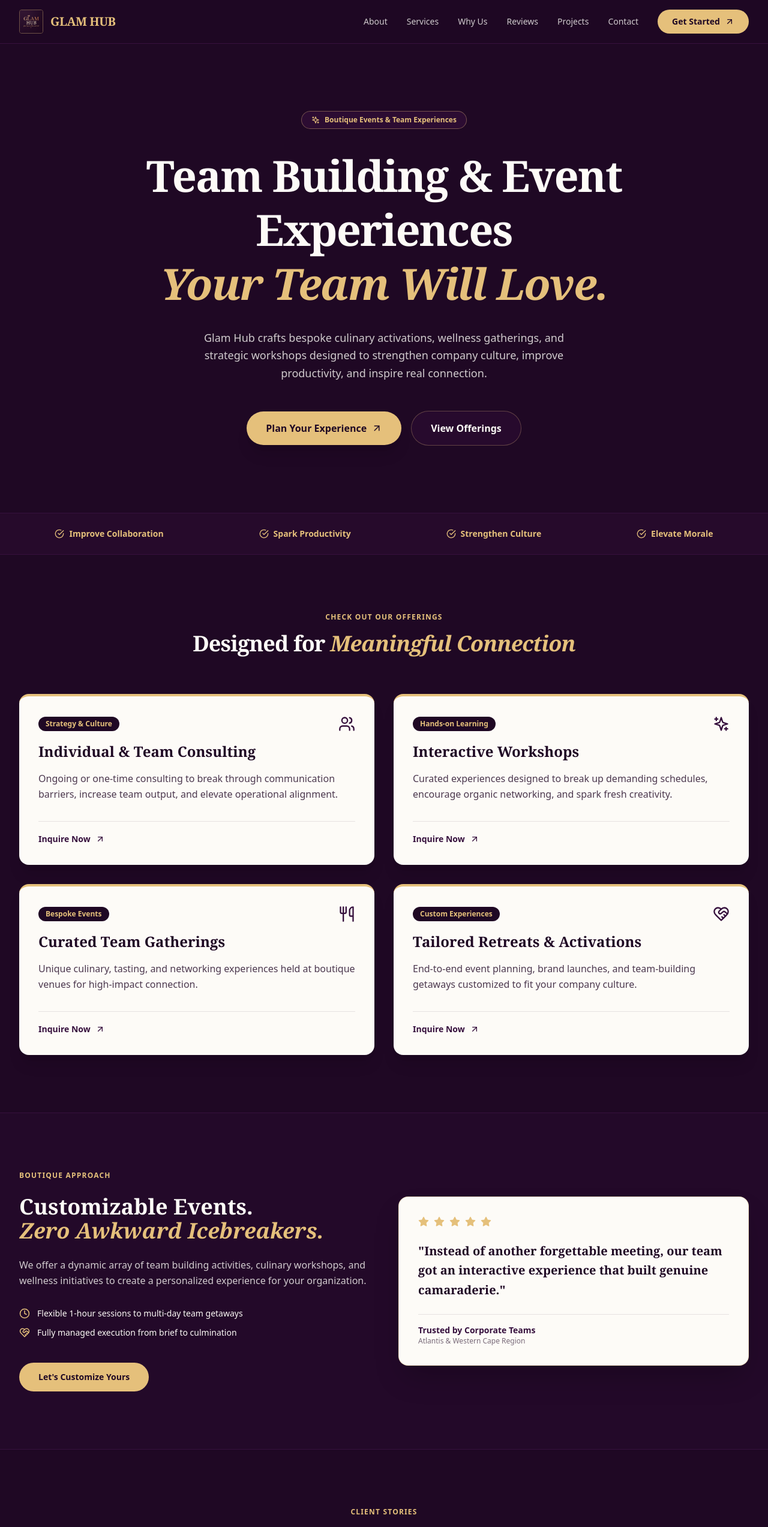
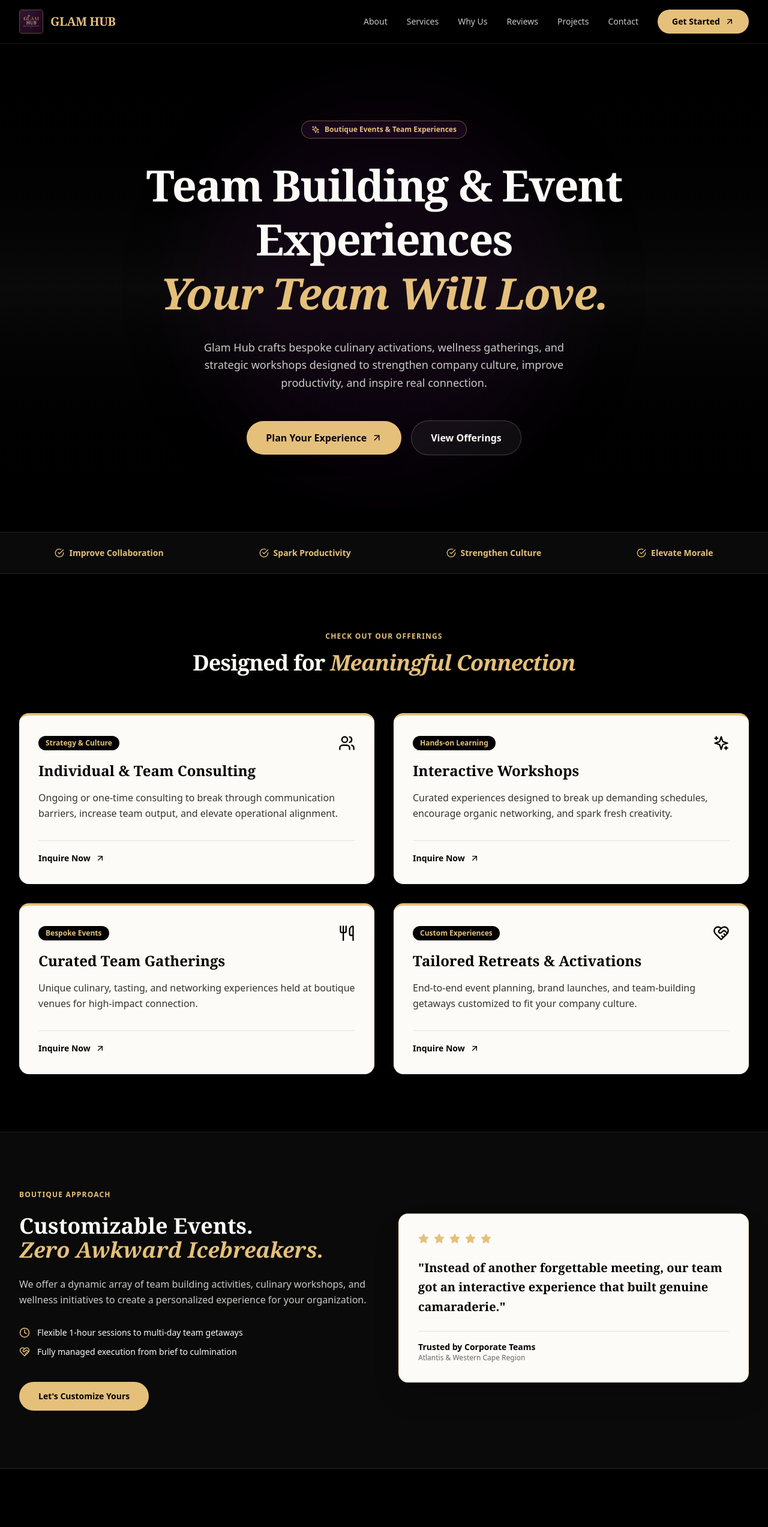
Before and after one commit to radleymeyer-ship-it/Glamhub, a React (Vite) app: page / in a window 1280 px wide. Shown: the top 2546 px of the page at 60% size. Built offline with nearby package versions, Linux system fonts and the light colour scheme; a web font is replaced by a local one.

Commit message:
Update layout with black background, cream card contrast, and animations

```diff
--- a/src/App.jsx
+++ b/src/App.jsx
@@ -75,7 +75,7 @@
         <Route
           path="*"
           element={
-            <div className="min-h-screen bg-[#1F0824] text-[#FDFBF7] font-sans antialiased selection:bg-[#E5C07B] selection:text-[#1F0824]">
+            <div className="min-h-screen bg-black text-[#FDFBF7] font-sans antialiased selection:bg-[#E5C07B] selection:text-black">
               <Navbar menuOpen={menuOpen} setMenuOpen={setMenuOpen} onContact={openContact} />
               <main>
                 <Hero onContact={openContact} />
@@ -98,13 +98,13 @@
 function Navbar({ menuOpen, setMenuOpen, onContact }) {
   const links = ['About', 'Services', 'Why Us', 'Reviews', 'Projects', 'Contact']
   return (
-    <header className="sticky top-0 z-50 w-full border-b border-[#36103D] bg-[#1F0824]/95 backdrop-blur-md">
+    <header className="sticky top-0 z-50 w-full border-b border-white/10 bg-black/90 backdrop-blur-md">
       <nav className="mx-auto flex max-w-7xl items-center justify-between px-6 py-4 lg:px-8">
-        <a className="flex items-center gap-3" href="#top">
+        <a className="flex items-center gap-3 transition-transform hover:scale-105" href="#top">
           <img className="h-10 w-auto rounded object-cover border border-[#E5C07B]/40" src={logoUrl} alt="Glam Hub Logo" />
           <span className="text-xl font-bold tracking-tight text-[#E5C07B] font-serif">GLAM HUB</span>
         </a>
-        <div className={`fixed inset-x-0 top-[73px] flex flex-col gap-6 border-b border-[#36103D] bg-[#1F0824] p-6 transition-all md:static md:flex md:flex-row md:items-center md:gap-8 md:border-none md:bg-transparent md:p-0 ${menuOpen ? 'flex' : 'hidden md:flex'}`}>
+        <div className={`fixed inset-x-0 top-[73px] flex flex-col gap-6 border-b border-white/10 bg-black p-6 transition-all duration-300 md:static md:flex md:flex-row md:items-center md:gap-8 md:border-none md:bg-transparent md:p-0 ${menuOpen ? 'flex' : 'hidden md:flex'}`}>
           {links.map((link) =>
             link === 'Projects' ? (
               <Link key={link} to="/projects" className="text-sm font-medium text-[#FDFBF7]/80 transition hover:text-[#E5C07B]" onClick={() => setMenuOpen(false)}>
@@ -116,7 +116,7 @@
               </a>
             )
           )}
-          <button className="flex items-center justify-center gap-2 rounded-full bg-[#E5C07B] px-6 py-2.5 text-sm font-bold text-[#1F0824] transition hover:bg-[#FDFBF7]" onClick={onContact}>
+          <button className="flex items-center justify-center gap-2 rounded-full bg-[#E5C07B] px-6 py-2.5 text-sm font-bold text-black transition-all duration-300 hover:bg-[#FDFBF7] hover:scale-105 hover:shadow-lg hover:shadow-[#E5C07B]/20" onClick={onContact}>
             Get Started <ArrowUpRight size={16} />
           </button>
         </div>
@@ -130,10 +130,13 @@
 
 function Hero({ onContact }) {
   return (
-    <section className="relative overflow-hidden py-20 lg:py-28 bg-[radial-gradient(ellipse_at_top,_var(--tw-gradient-stops))] from-[#36103D] via-[#1F0824] to-[#1F0824]" id="top">
-      <div className="mx-auto max-w-7xl px-6 lg:px-8 text-center space-y-8">
-        <div className="inline-flex items-center gap-2 rounded-full border border-[#E5C07B]/40 bg-[#36103D]/60 px-4 py-1.5 text-xs font-semibold text-[#E5C07B]">
-          <Sparkles size={14} /> Boutique Events &amp; Team Experiences
+    <section className="relative overflow-hidden py-24 lg:py-32 bg-gradient-to-b from-black via-[#0A0A0A] to-black" id="top">
+      {/* Background radial glow */}
+      <div className="absolute top-1/2 left-1/2 -translate-x-1/2 -translate-y-1/2 w-[600px] h-[600px] bg-[#280C2E]/30 rounded-full blur-3xl pointer-events-none" />
+
+      <div className="relative z-10 mx-auto max-w-7xl px-6 lg:px-8 text-center space-y-8 animate-fade-in-up">
+        <div className="inline-flex items-center gap-2 rounded-full border border-[#E5C07B]/40 bg-[#280C2E]/50 px-4 py-1.5 text-xs font-semibold text-[#E5C07B] transition-transform hover:scale-105">
+          <Sparkles size={14} className="animate-pulse" /> Boutique Events &amp; Team Experiences
         </div>
 
         <h1 className="mx-auto max-w-4xl text-5xl font-bold tracking-tight text-[#FDFBF7] sm:text-6xl lg:text-7xl font-serif leading-tight">
@@ -146,10 +149,10 @@
         </p>
 
         <div className="flex flex-wrap items-center justify-center gap-4 pt-4">
-          <button className="flex items-center gap-2 rounded-full bg-[#E5C07B] px-8 py-4 text-base font-bold text-[#1F0824] shadow-xl transition hover:bg-[#FDFBF7]" onClick={onContact}>
+          <button className="flex items-center gap-2 rounded-full bg-[#E5C07B] px-8 py-4 text-base font-bold text-black shadow-xl transition-all duration-300 hover:bg-[#FDFBF7] hover:scale-105 hover:shadow-[#E5C07B]/20" onClick={onContact}>
             Plan Your Experience <ArrowUpRight size={18} />
           </button>
-          <a className="flex items-center gap-2 rounded-full border border-[#E5C07B]/30 bg-[#36103D]/40 px-8 py-4 text-base font-semibold text-[#FDFBF7] transition hover:bg-[#36103D]" href="#services">
+          <a className="flex items-center gap-2 rounded-full border border-white/20 bg-white/5 px-8 py-4 text-base font-semibold text-[#FDFBF7] transition-all duration-300 hover:bg-white/10 hover:border-[#E5C07B]/50" href="#services">
             View Offerings
           </a>
         </div>
@@ -161,10 +164,10 @@
 function ValueBanner() {
   const points = ['Improve Collaboration', 'Spark Productivity', 'Strengthen Culture', 'Elevate Morale']
   return (
-    <div className="border-y border-[#36103D] bg-[#36103D]/30 py-6">
+    <div className="border-y border-white/10 bg-[#0A0A0A] py-6">
       <div className="mx-auto flex max-w-7xl flex-wrap items-center justify-around gap-6 px-6 text-sm font-semibold text-[#E5C07B]">
         {points.map((pt) => (
-          <div key={pt} className="flex items-center gap-2">
+          <div key={pt} className="flex items-center gap-2 transition-transform hover:scale-105">
             <CheckCircle size={16} className="text-[#E5C07B]" />
             <span>{pt}</span>
           </div>
@@ -176,34 +179,37 @@
 
 function ServicesSection({ onContact }) {
   return (
-    <section className="py-24 bg-[#1F0824] border-b border-[#36103D]" id="services">
+    <section className="py-24 bg-black border-b border-white/10" id="services">
       <div className="mx-auto max-w-7xl px-6 lg:px-8 space-y-16">
-        <div className="text-center space-y-4">
+        <div className="text-center space-y-4 animate-fade-in-up">
           <div className="text-xs font-bold tracking-widest text-[#E5C07B] uppercase">Check Out Our Offerings</div>
           <h2 className="text-3xl font-bold tracking-tight text-[#FDFBF7] sm:text-4xl font-serif">
             Designed for <span className="italic text-[#E5C07B]">Meaningful Connection</span>
           </h2>
         </div>
 
-        {/* 3 Cheers Style Cream Card Grid with Black Text */}
+        {/* 3 Cheers Style Cream Cards with Black Text and Hover Animations */}
         <div className="grid grid-cols-1 gap-8 md:grid-cols-2">
           {services.map((item) => {
             const IconComponent = item.icon
             return (
-              <div key={item.title} className="group flex flex-col justify-between rounded-2xl bg-[#FDFBF7] p-8 text-[#1F0824] shadow-xl border-t-4 border-[#E5C07B] transition duration-300 hover:scale-[1.01]">
+              <div
+                key={item.title}
+                className="group flex flex-col justify-between rounded-2xl bg-[#FDFBF7] p-8 text-black shadow-2xl border-t-4 border-[#E5C07B] transition-all duration-300 hover:-translate-y-2 hover:shadow-[#E5C07B]/15"
+              >
                 <div className="space-y-4">
                   <div className="flex items-center justify-between">
-                    <span className="rounded-full bg-[#1F0824] px-3 py-1 text-xs font-bold text-[#E5C07B]">
+                    <span className="rounded-full bg-black px-3 py-1 text-xs font-bold text-[#E5C07B] transition-transform group-hover:scale-105">
                       {item.tag}
                     </span>
-                    <IconComponent size={28} className="text-[#36103D]" />
+                    <IconComponent size={28} className="text-black transition-transform duration-300 group-hover:rotate-6 group-hover:text-[#CFA252]" />
                   </div>
-                  <h3 className="text-2xl font-bold text-[#1F0824] font-serif">{item.title}</h3>
-                  <p className="text-base font-normal leading-relaxed text-[#1F0824]/80">{item.description}</p>
+                  <h3 className="text-2xl font-bold text-black font-serif transition-colors group-hover:text-[#280C2E]">{item.title}</h3>
+                  <p className="text-base font-normal leading-relaxed text-black/80">{item.description}</p>
                 </div>
-                <div className="mt-8 pt-4 border-t border-[#1F0824]/10">
-                  <button onClick={onContact} className="inline-flex items-center gap-2 text-sm font-bold text-[#36103D] hover:text-[#CFA252]">
-                    Inquire Now <ArrowUpRight size={16} />
+                <div className="mt-8 pt-4 border-t border-black/10">
+                  <button onClick={onContact} className="inline-flex items-center gap-2 text-sm font-bold text-black hover:text-[#CFA252] transition-colors">
+                    Inquire Now <ArrowUpRight size={16} className="transition-transform group-hover:translate-x-1 group-hover:-translate-y-1" />
                   </button>
                 </div>
               </div>
@@ -217,7 +223,7 @@
 
 function BoutiqueFeature({ onContact }) {
   return (
-    <section className="py-24 bg-[#36103D]/20 border-b border-[#36103D]" id="why-us">
+    <section className="py-24 bg-[#0A0A0A] border-b border-white/10" id="why-us">
       <div className="mx-auto max-w-7xl px-6 lg:px-8">
         <div className="grid grid-cols-1 gap-12 lg:grid-cols-12 lg:items-center">
           <div className="lg:col-span-6 space-y-6">
@@ -240,24 +246,24 @@
               </div>
             </div>
             <div className="pt-4">
-              <button className="rounded-full bg-[#E5C07B] px-8 py-3.5 text-sm font-bold text-[#1F0824] hover:bg-[#FDFBF7] transition" onClick={onContact}>
+              <button className="rounded-full bg-[#E5C07B] px-8 py-3.5 text-sm font-bold text-black hover:bg-[#FDFBF7] hover:scale-105 transition-all duration-300" onClick={onContact}>
                 Let's Customize Yours
               </button>
             </div>
           </div>
 
-          <div className="lg:col-span-6 rounded-2xl bg-[#FDFBF7] p-8 text-[#1F0824] shadow-2xl border border-[#E5C07B]/40 space-y-6">
+          <div className="lg:col-span-6 rounded-2xl bg-[#FDFBF7] p-8 text-black shadow-2xl border border-[#E5C07B]/40 space-y-6 animate-float">
             <div className="flex items-center gap-2 text-[#E5C07B]">
               {[...Array(5)].map((_, i) => (
                 <Star key={i} size={18} fill="#E5C07B" />
               ))}
             </div>
-            <p className="text-xl font-serif font-bold leading-relaxed text-[#1F0824]">
+            <p className="text-xl font-serif font-bold leading-relaxed text-black">
               "Instead of another forgettable meeting, our team got an interactive experience that built genuine camaraderie."
             </p>
-            <div className="border-t border-[#1F0824]/10 pt-4">
-              <div className="text-sm font-bold text-[#36103D]">Trusted by Corporate Teams</div>
-              <div className="text-xs text-[#1F0824]/60">Atlantis &amp; Western Cape Region</div>
+            <div className="border-t border-black/10 pt-4">
+              <div className="text-sm font-bold text-black">Trusted by Corporate Teams</div>
+              <div className="text-xs text-black/60">Atlantis &amp; Western Cape Region</div>
             </div>
           </div>
         </div>
@@ -268,7 +274,7 @@
 
 function TestimonialsSection() {
   return (
-    <section className="py-24 bg-[#1F0824] border-b border-[#36103D]" id="reviews">
+    <section className="py-24 bg-black border-b border-white/10" id="reviews">
       <div className="mx-auto max-w-7xl px-6 lg:px-8 space-y-16">
         <div className="text-center space-y-4">
           <div className="text-xs font-bold tracking-widest text-[#E5C07B] uppercase">Client Stories</div>
@@ -279,10 +285,10 @@
 
         <div className="grid grid-cols-1 gap-8 md:grid-cols-3">
           {testimonials.map((t) => (
-            <div key={t.author} className="flex flex-col justify-between rounded-2xl border border-[#36103D] bg-[#36103D]/20 p-8 space-y-6">
+            <div key={t.author} className="flex flex-col justify-between rounded-2xl border border-white/10 bg-[#0A0A0A] p-8 space-y-6 transition-all duration-300 hover:border-[#E5C07B]/50 hover:-translate-y-1">
               <Quote size={28} className="text-[#E5C07B]" />
               <p className="text-sm leading-relaxed text-[#FDFBF7]/90 font-normal">"{t.quote}"</p>
-              <div className="border-t border-[#36103D] pt-4">
+              <div className="border-t border-white/10 pt-4">
                 <div className="text-sm font-bold text-[#FDFBF7]">{t.author}</div>
                 <div className="text-xs text-[#E5C07B]">{t.role}</div>
               </div>
@@ -296,9 +302,9 @@
 
 function ContactSection({ onContact }) {
   return (
-    <section className="py-24 bg-[#1F0824]" id="contact">
+    <section className="py-24 bg-black" id="contact">
       <div className="mx-auto max-w-7xl px-6 lg:px-8">
-        <div className="rounded-3xl bg-[#36103D] p-10 lg:p-16 text-center space-y-8 border border-[#E5C07B]/30 shadow-2xl">
+        <div className="rounded-3xl bg-gradient-to-r from-black via-[#111111] to-black p-10 lg:p-16 text-center space-y-8 border border-[#E5C07B]/30 shadow-2xl">
           <h2 className="text-3xl font-bold text-[#FDFBF7] sm:text-5xl font-serif">
             Ready to <span className="italic text-[#E5C07B]">Bring Your Team Together?</span>
           </h2>
@@ -306,7 +312,7 @@
             Fill out a quick request or send us a message. Leave the event design and execution to us!
           </p>
           <div className="flex flex-wrap items-center justify-center gap-4">
-            <button className="flex items-center gap-2 rounded-full bg-[#E5C07B] px-8 py-4 text-base font-bold text-[#1F0824] hover:bg-[#FDFBF7] transition" onClick={onContact}>
+            <button className="flex items-center gap-2 rounded-full bg-[#E5C07B] px-8 py-4 text-base font-bold text-black hover:bg-[#FDFBF7] hover:scale-105 transition-all duration-300 shadow-xl" onClick={onContact}>
               Talk on WhatsApp <MessageCircle size={18} />
             </button>
           </div>
@@ -318,7 +324,7 @@
 
 function Footer() {
   return (
-    <footer className="py-12 bg-[#1F0824] text-[#FDFBF7]/60 border-t border-[#36103D]">
+    <footer className="py-12 bg-black text-[#FDFBF7]/60 border-t border-white/10">
       <div className="mx-auto flex max-w-7xl flex-col items-center justify-between gap-6 px-6 sm:flex-row lg:px-8">
         <a className="flex items-center gap-3" href="#top">
           <img className="h-8 w-auto rounded border border-[#E5C07B]/30" src={logoUrl} alt="Glam Hub Logo" />
@@ -333,29 +339,29 @@
 
 function ContactModal({ onClose }) {
   return (
-    <div className="fixed inset-0 z-50 flex items-center justify-center bg-[#1F0824]/80 p-4 backdrop-blur-sm" onMouseDown={(e) => e.target === e.currentTarget && onClose()}>
-      <div className="relative w-full max-w-md rounded-2xl bg-[#FDFBF7] p-8 text-[#1F0824] shadow-2xl space-y-6 border-t-4 border-[#E5C07B]">
-        <button className="absolute top-4 right-4 text-[#1F0824]/60 hover:text-[#1F0824]" onClick={onClose}>
+    <div className="fixed inset-0 z-50 flex items-center justify-center bg-black/80 p-4 backdrop-blur-md" onMouseDown={(e) => e.target === e.currentTarget && onClose()}>
+      <div className="relative w-full max-w-md rounded-2xl bg-[#FDFBF7] p-8 text-black shadow-2xl space-y-6 border-t-4 border-[#E5C07B] animate-fade-in-up">
+        <button className="absolute top-4 right-4 text-black/60 hover:text-black" onClick={onClose}>
           <X size={20} />
         </button>
         <div>
-          <div className="text-xs font-bold text-[#36103D] uppercase tracking-wider">Start A Conversation</div>
-          <h2 className="text-2xl font-bold text-[#1F0824] mt-1 font-serif">Plan Your Event</h2>
+          <div className="text-xs font-bold text-[#280C2E] uppercase tracking-wider">Start A Conversation</div>
+          <h2 className="text-2xl font-bold text-black mt-1 font-serif">Plan Your Event</h2>
         </div>
         <form className="space-y-4" onSubmit={(e) => { e.preventDefault(); window.open('https://wa.me/message/3AYEEDG6LF4RF1', '_blank') }}>
           <div>
-            <label className="block text-xs font-bold text-[#1F0824] mb-1">Name</label>
-            <input required placeholder="Your name" className="w-full rounded-lg border border-[#1F0824]/20 bg-white px-3 py-2 text-sm text-[#1F0824] focus:border-[#E5C07B] focus:outline-none" />
+            <label className="block text-xs font-bold text-black mb-1">Name</label>
+            <input required placeholder="Your name" className="w-full rounded-lg border border-black/20 bg-white px-3 py-2 text-sm text-black focus:border-[#E5C07B] focus:outline-none" />
           </div>
           <div>
-            <label className="block text-xs font-bold text-[#1F0824] mb-1">Company / Team</label>
-            <input required placeholder="Organization name" className="w-full rounded-lg border border-[#1F0824]/20 bg-white px-3 py-2 text-sm text-[#1F0824] focus:border-[#E5C07B] focus:outline-none" />
+            <label className="block text-xs font-bold text-black mb-1">Company / Team</label>
+            <input required placeholder="Organization name" className="w-full rounded-lg border border-black/20 bg-white px-3 py-2 text-sm text-black focus:border-[#E5C07B] focus:outline-none" />
           </div>
           <div>
-            <label className="block text-xs font-bold text-[#1F0824] mb-1">Event Goals</label>
-            <textarea required rows="3" placeholder="Tell us what you have in mind..." className="w-full rounded-lg border border-[#1F0824]/20 bg-white px-3 py-2 text-sm text-[#1F0824] focus:border-[#E5C07B] focus:outline-none" />
+            <label className="block text-xs font-bold text-black mb-1">Event Goals</label>
+            <textarea required rows="3" placeholder="Tell us what you have in mind..." className="w-full rounded-lg border border-black/20 bg-white px-3 py-2 text-sm text-black focus:border-[#E5C07B] focus:outline-none" />
           </div>
-          <button className="w-full rounded-full bg-[#E5C07B] py-3 text-sm font-bold text-[#1F0824] hover:bg-[#36103D] hover:text-[#FDFBF7] transition" type="submit">
+          <button className="w-full rounded-full bg-[#E5C07B] py-3 text-sm font-bold text-black hover:bg-black hover:text-[#FDFBF7] transition-all duration-300" type="submit">
             Send Inquiry via WhatsApp
           </button>
         </form>
--- a/src/index.css
+++ b/src/index.css
@@ -2,8 +2,9 @@
 @import "tailwindcss";
 
 @theme {
-  --color-glam-plum: #36103D;
-  --color-glam-plum-dark: #1F0824;
+  --color-glam-black: #000000;
+  --color-glam-dark: #0A0A0A;
+  --color-glam-plum-subtle: #280C2E;
   --color-glam-cream: #FDFBF7;
   --color-glam-gold: #E5C07B;
   --color-glam-gold-dark: #CFA252;
@@ -13,9 +14,12 @@
 }
 
 @layer base {
+  html {
+    scroll-behavior: smooth;
+  }
   body {
-    background-color: var(--color-glam-plum-dark);
-    color: var(--color-glam-cream);
+    background-color: #000000;
+    color: #FDFBF7;
     font-family: var(--font-sans-corporate);
   }
 
@@ -23,3 +27,32 @@
     font-family: var(--font-serif-display);
   }
 }
+
+/* Custom Keyframe Animations */
+@keyframes fadeInUp {
+  from {
+    opacity: 0;
+    transform: translateY(24px);
+  }
+  to {
+    opacity: 1;
+    transform: translateY(0);
+  }
+}
+
+@keyframes floatSlow {
+  0%, 100% {
+    transform: translateY(0px);
+  }
+  50% {
+    transform: translateY(-8px);
+  }
+}
+
+.animate-fade-in-up {
+  animation: fadeInUp 0.8s cubic-bezier(0.16, 1, 0.3, 1) forwards;
+}
+
+.animate-float {
+  animation: floatSlow 5s ease-in-out infinite;
+}
```
